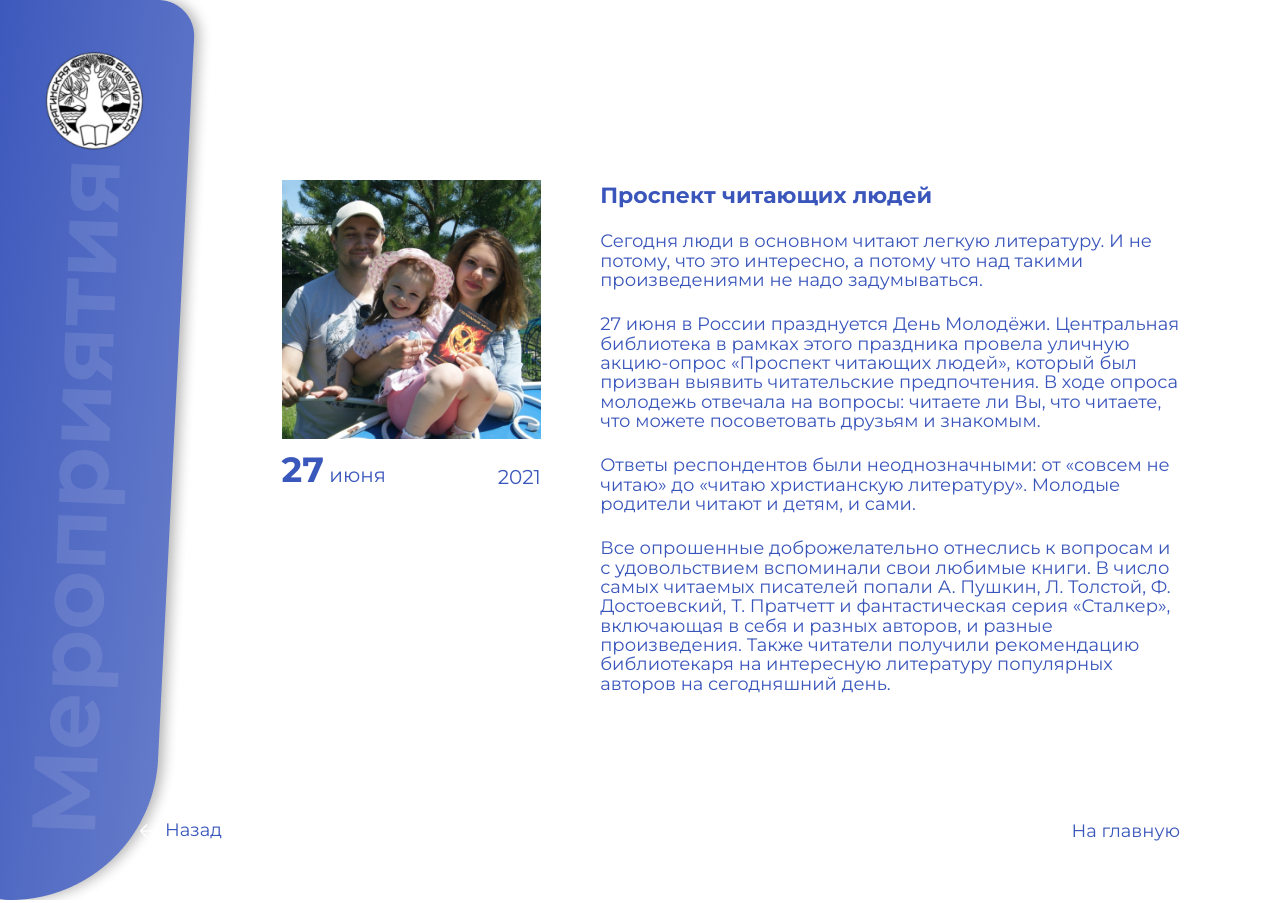
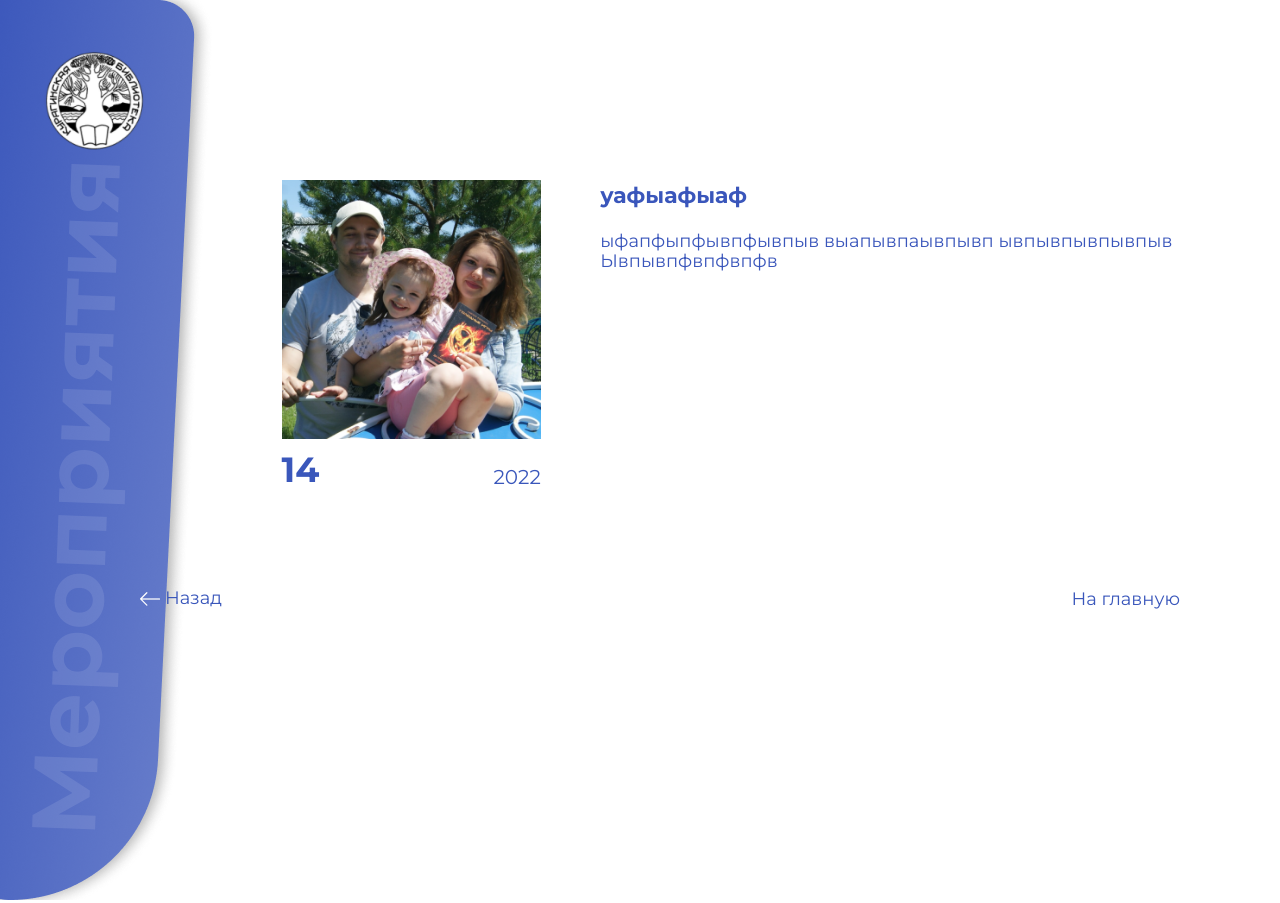
Before and after one commit to Weakness-code/Kurlib, a Django app: page /events/1 in a window 1280 px wide. Run offline with Django 4.2, Linux system fonts and the light colour scheme; data comes from the database, SQL or seed files in the repository; both versions use the stored data as it was after the commit.

Commit message:
Мероприятия теперь отображаются из базы данных

```diff
--- a/library/events/models.py
+++ b/library/events/models.py
@@ -1,12 +1,31 @@
 from django.db import models
 
-
+def month_determination(month: int):
+    months = {1: "Января",
+             2: "Февраля",
+             3: "Марта",
+             4: "Апреля",
+             5: "Мая",
+             6: "Июня",
+             7: "Июля",
+             8: "Августа",
+             9: "Сентября",
+             10: "Октября",
+             11: "Ноября",
+             12: "Декабря",
+             }
+    return months[month]
 class Event(models.Model):
     title = models.CharField('Наименование мероприятия', max_length=250)
     main_info = models.TextField("Информация по мероприятию")
     date = models.DateField('Дата проведения')
+    month = ""
     images = {f'image_{i}': models.ImageField(f'Изображение_1', upload_to="events/", default=None) for i in range(10)}
 
+    def save(self, *args, **kwargs):
+        self.month = month_determination(self.date.month)
+
+        super(Event, self).save(*args, **kwargs)
     def __str__(self):
         return self.title
 
--- a/library/events/templates/events/eventsCard.html
+++ b/library/events/templates/events/eventsCard.html
@@ -47,25 +47,14 @@
             <div class="eventCard__right">
                 <img class="eventCard__img" src="{% static 'kurlib/images/eventsCard/eventCard__img.png' %}" alt="">
                 <div class="eventCard__data">
-                    <p class="eventCard__data-day"><span class="eventCard__data-num">27</span> июня</p>
-                    <p class="eventCard__data-year">2021</p>
+                    <p class="eventCard__data-day"><span class="eventCard__data-num">{{event.date.day}}</span>
+                        {{event.month}}</p>
+                    <p class="eventCard__data-year">{{event.date.year}}</p>
                 </div>
             </div>
             <div class="eventCard__left">
-                <h3 class="subtitle eventCard__subtitle">Проспект читающих людей</h3>
-                <p class="eventCard__text">
-                    Сегодня люди в основном читают легкую литературу. И не потому, что это интересно, а потому что над такими произведениями не надо задумываться.
-                </p>
-                <p class="eventCard__text">
-                    27 июня в России празднуется День Молодёжи. Центральная библиотека в рамках этого праздника провела  уличную  акцию-опрос «Проспект читающих людей», который был призван выявить читательские предпочтения. В ходе опроса молодежь  отвечала на вопросы: читаете ли Вы, что  читаете, что можете посоветовать друзьям и знакомым.
-                </p>
-                <p class="eventCard__text">
-                    Ответы респондентов были неоднозначными: от «совсем не читаю» до «читаю христианскую литературу». Молодые родители читают и детям, и сами.
-                </p>
-                <p class="eventCard__text">
-                    Все опрошенные доброжелательно отнеслись к вопросам и с удовольствием вспоминали свои любимые книги. В число самых читаемых писателей попали А. Пушкин,  Л. Толстой, Ф. Достоевский, Т. Пратчетт  и фантастическая серия «Сталкер», включающая в себя и разных авторов, и разные произведения. Также читатели получили  рекомендацию библиотекаря на интересную литературу  популярных авторов  на  сегодняшний день.
-                </p>
-
+                <h3 class="subtitle eventCard__subtitle">{{event.title}}</h3>
+                <p class="eventCard__text">{{event.main_info}}</p>
             </div>
         </section>
     <!-- <section class="back">
@@ -81,9 +70,9 @@
             <div class="footer2-card__links">
                 <div class="footer2-card__link-with-img">
                     <img class="footer2-card__link-img" src="{% static 'kurlib/images/arrows/arrow__back.png' %}" alt="">
-                    <a class="footer2-card__link footer2-card__link--blue" href="">Назад</a>
+                    <a class="footer2-card__link footer2-card__link--blue" href=".">Назад</a>
                 </div>
-                <a class="footer2-card__link footer2-card__link--blue" href="">На главную</a>
+                <a class="footer2-card__link footer2-card__link--blue" href="{% url 'index' %}">На главную</a>
             </div>
         </div>
     </footer>
```
Also changed, not shown: library/db.sqlite3.
